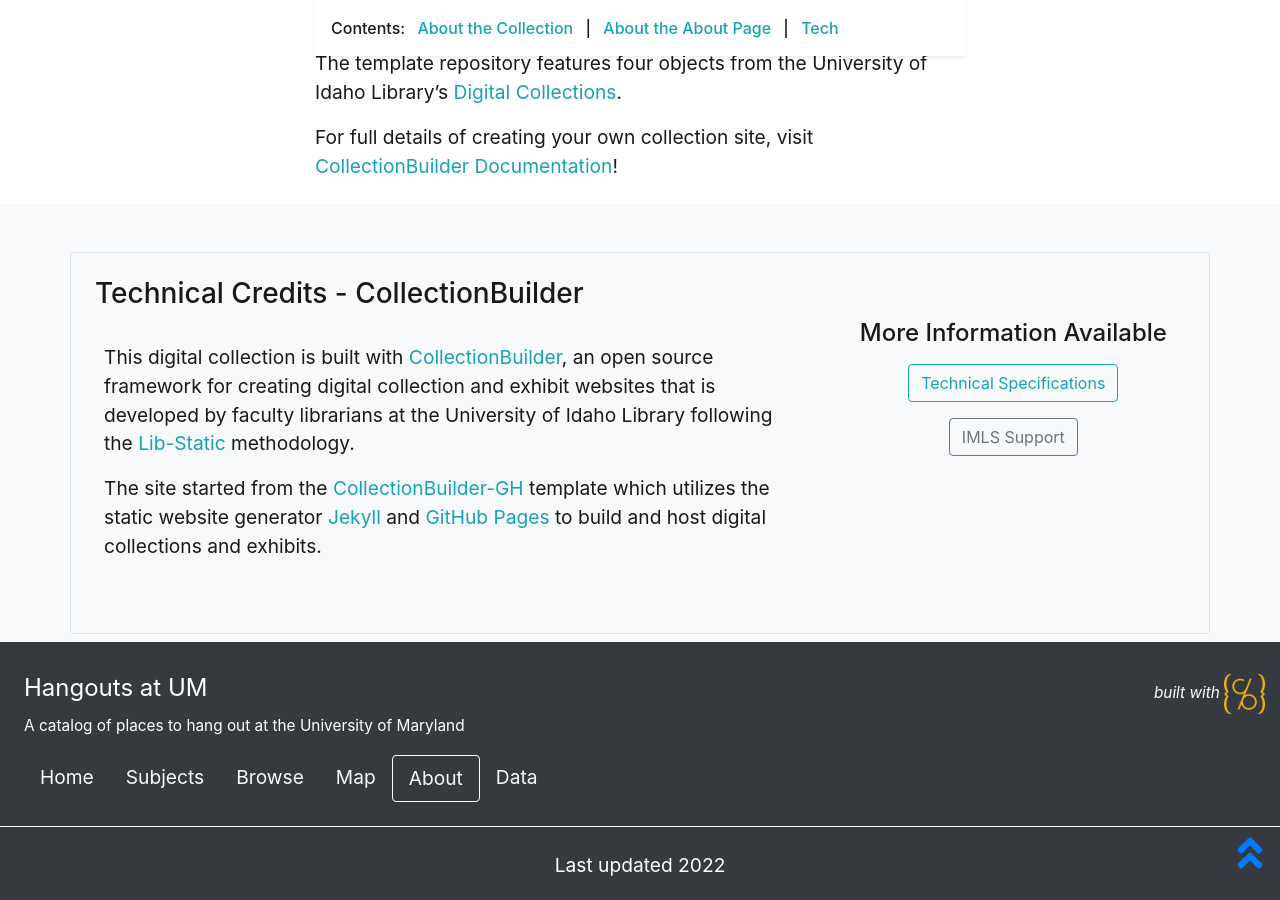
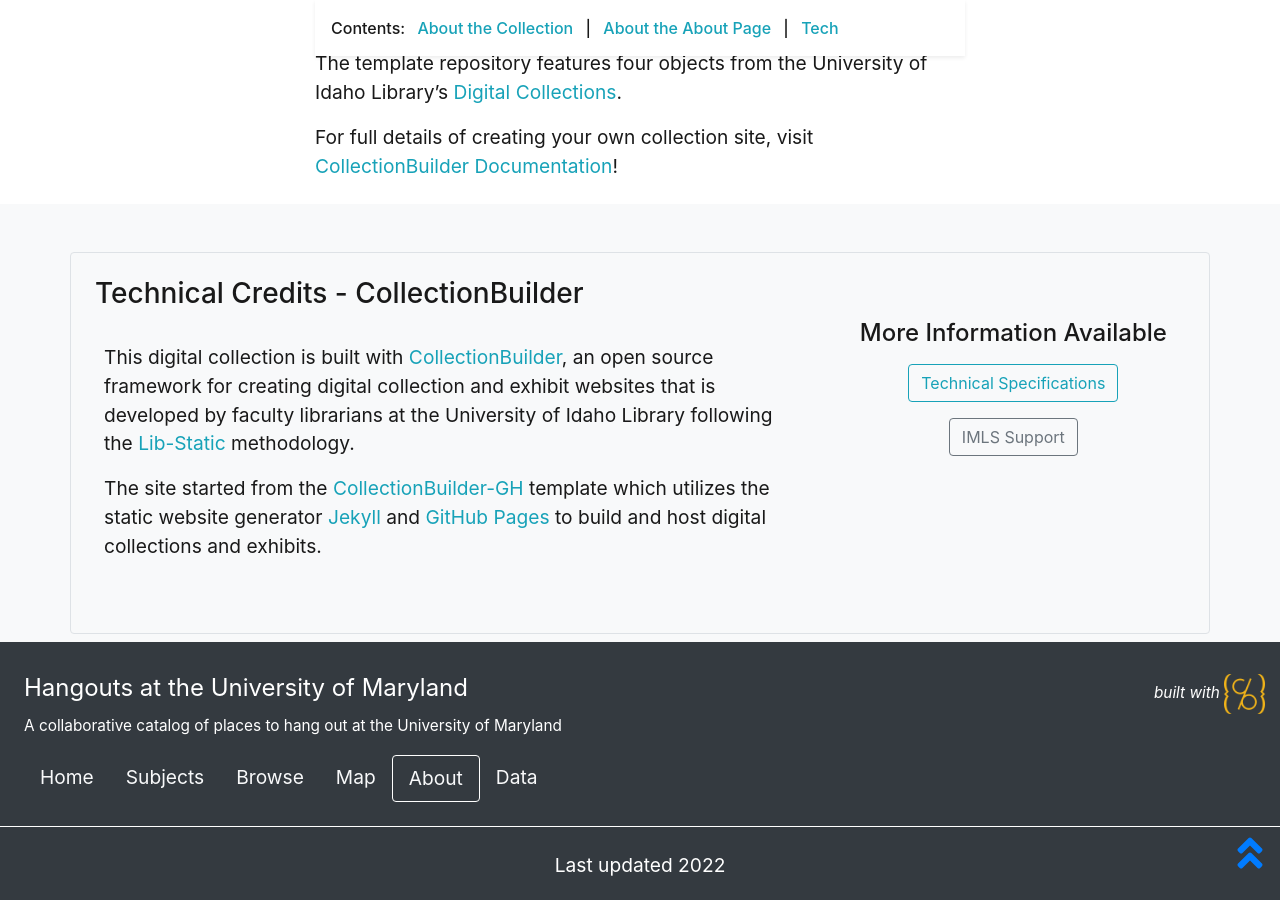
Before and after one commit to Bodarnn/hum, a Jekyll site: the page built from pages/about.md, in a window 1280 px wide and 900 px high, scrolled down 814 px. Built offline with Jekyll 4.4.1, drawn with Linux system fonts in a browser that asks for light colours; some of the changed text lies outside the part shown.

Commit message:
Update _config.yml

```diff
--- a/_config.yml
+++ b/_config.yml
@@ -20,12 +20,12 @@
 # SITE SETTINGS
 #
 # title of site appears in banner
-title: Hangouts at UM
+title: Hangouts at the University of Maryland
 # tagline, a short phrase that will appear throughout the site in the top banner
 tagline: Find a place to HUM
 # description appears in meta tags and other locations
 # this description might appear in search result lists, keep around 160 characters max
-description: "A catalog of places to hang out at the University of Maryland"
+description: "A collaborative catalog of places to hang out at the University of Maryland"
 # creator of the digital collection, to appear in meta tags; we typically use our GitHub usernames but feel free to just use your name
 author: Bodarnn
 
```
